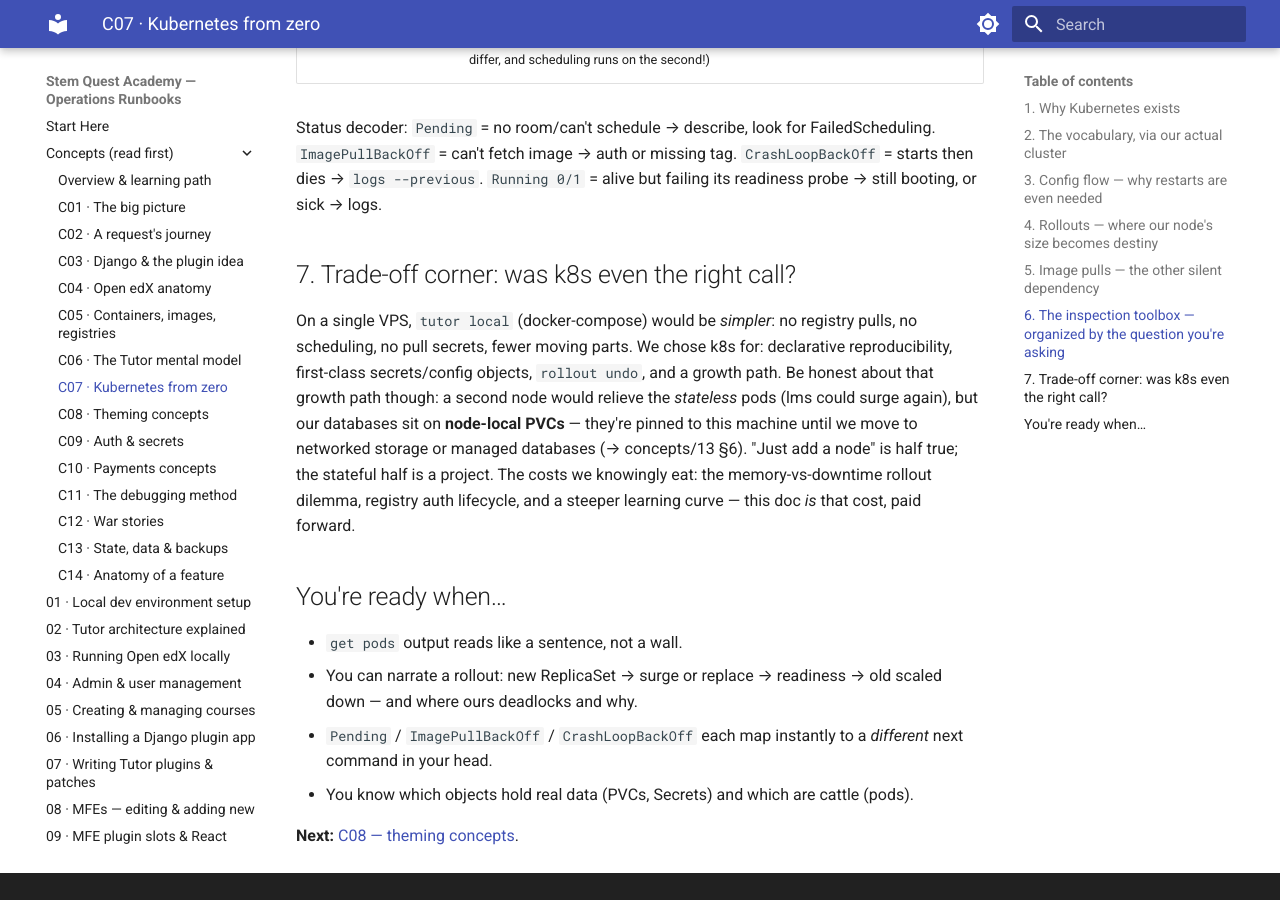
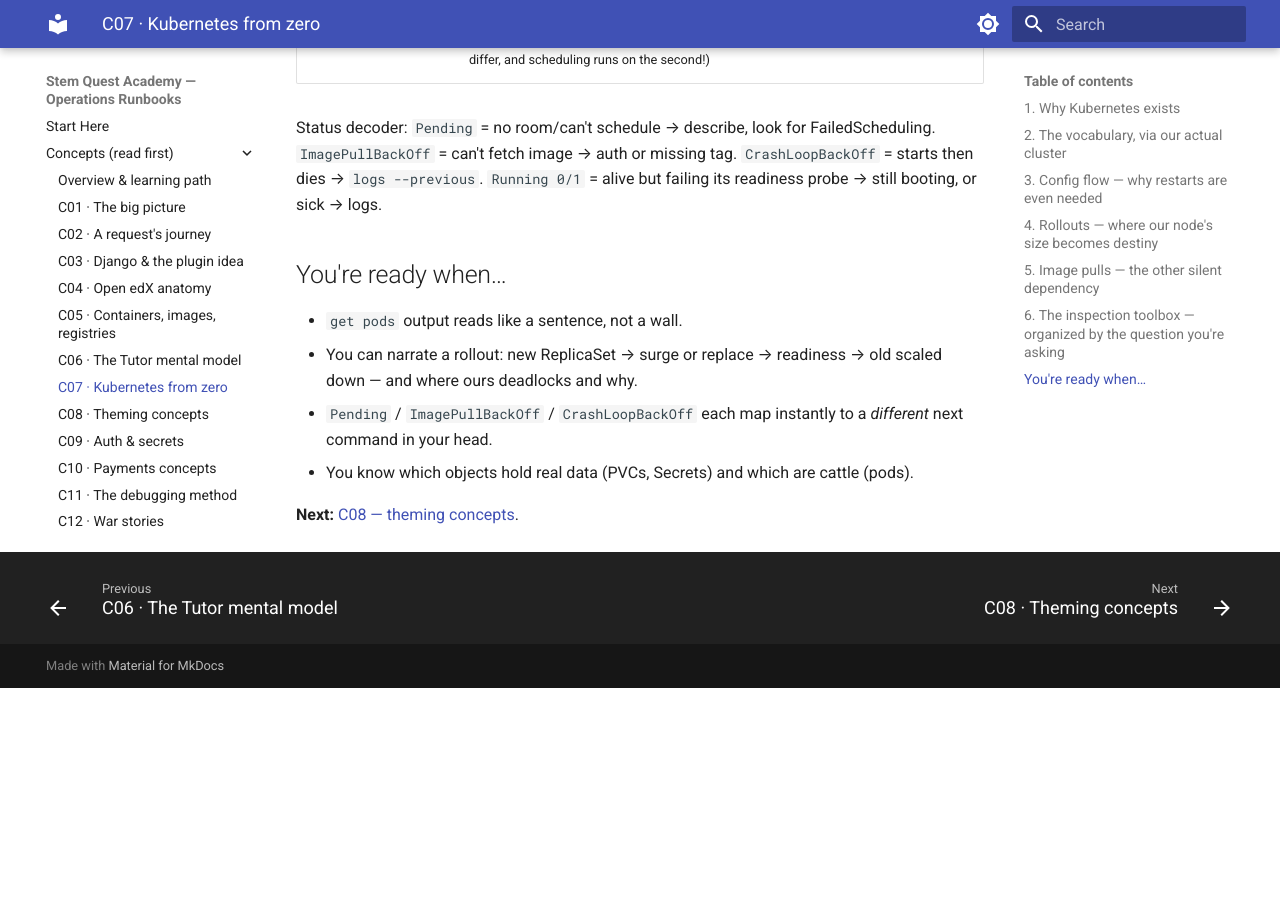
Before and after one commit to Scient-Systems/sqa-runbooks, an MkDocs documentation site: the page built from runbooks/concepts/07-kubernetes-from-zero.md, in a window 1280 px wide and 900 px high, scrolled down 3026 px. Built offline with MkDocs 1.6.1 and Material for MkDocs 9.7.7, drawn with Linux system fonts in a browser that asks for light colours; after the commit the page ends 3714 px from its top, so only the background shows below that.

Commit message:
books updated

```diff
--- a/runbooks/concepts/07-kubernetes-from-zero.md
+++ b/runbooks/concepts/07-kubernetes-from-zero.md
@@ -109,7 +109,7 @@ Status decoder: `Pending` = no room/can't schedule → describe, look for Failed
 then dies → `logs --previous`. `Running 0/1` = alive but failing its readiness probe →
 still booting, or sick → logs.
 
-## 7. Trade-off corner: was k8s even the right call?
+<!-- ## 7. Trade-off corner: was k8s even the right call?
 
 On a single VPS, `tutor local` (docker-compose) would be *simpler*: no registry pulls, no
 scheduling, no pull secrets, fewer moving parts. We chose k8s for: declarative
@@ -119,7 +119,7 @@ pods (lms could surge again), but our databases sit on **node-local PVCs** — t
 pinned to this machine until we move to networked storage or managed databases
 (→ concepts/13 §6). "Just add a node" is half true; the stateful half is a project.
 The costs we knowingly eat: the memory-vs-downtime rollout dilemma, registry auth
-lifecycle, and a steeper learning curve — this doc *is* that cost, paid forward.
+lifecycle, and a steeper learning curve — this doc *is* that cost, paid forward. -->
 
 ## You're ready when…
 
```
Also changed, not shown: runbooks/concepts/01-big-picture.md (+0 -1 lines).
